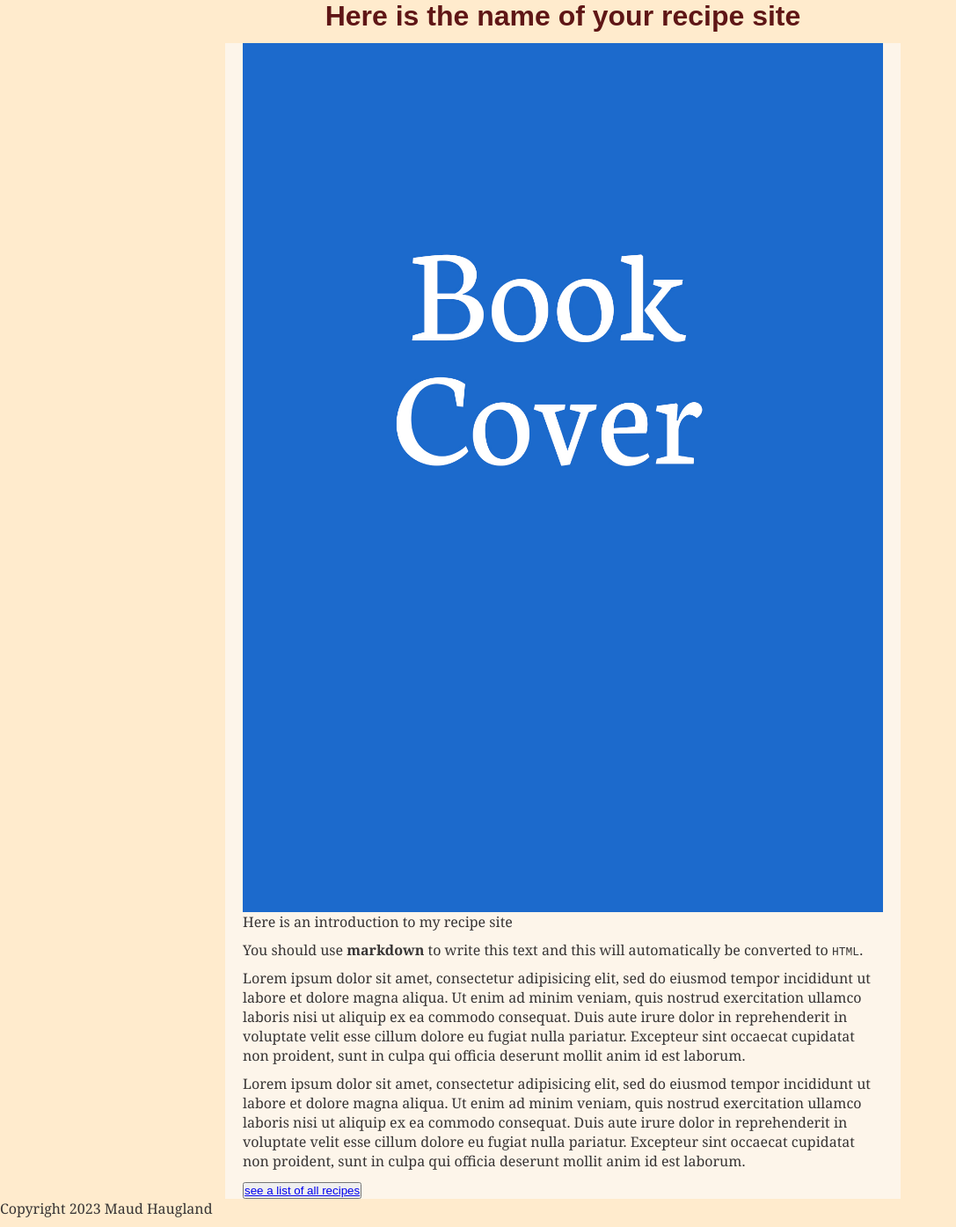
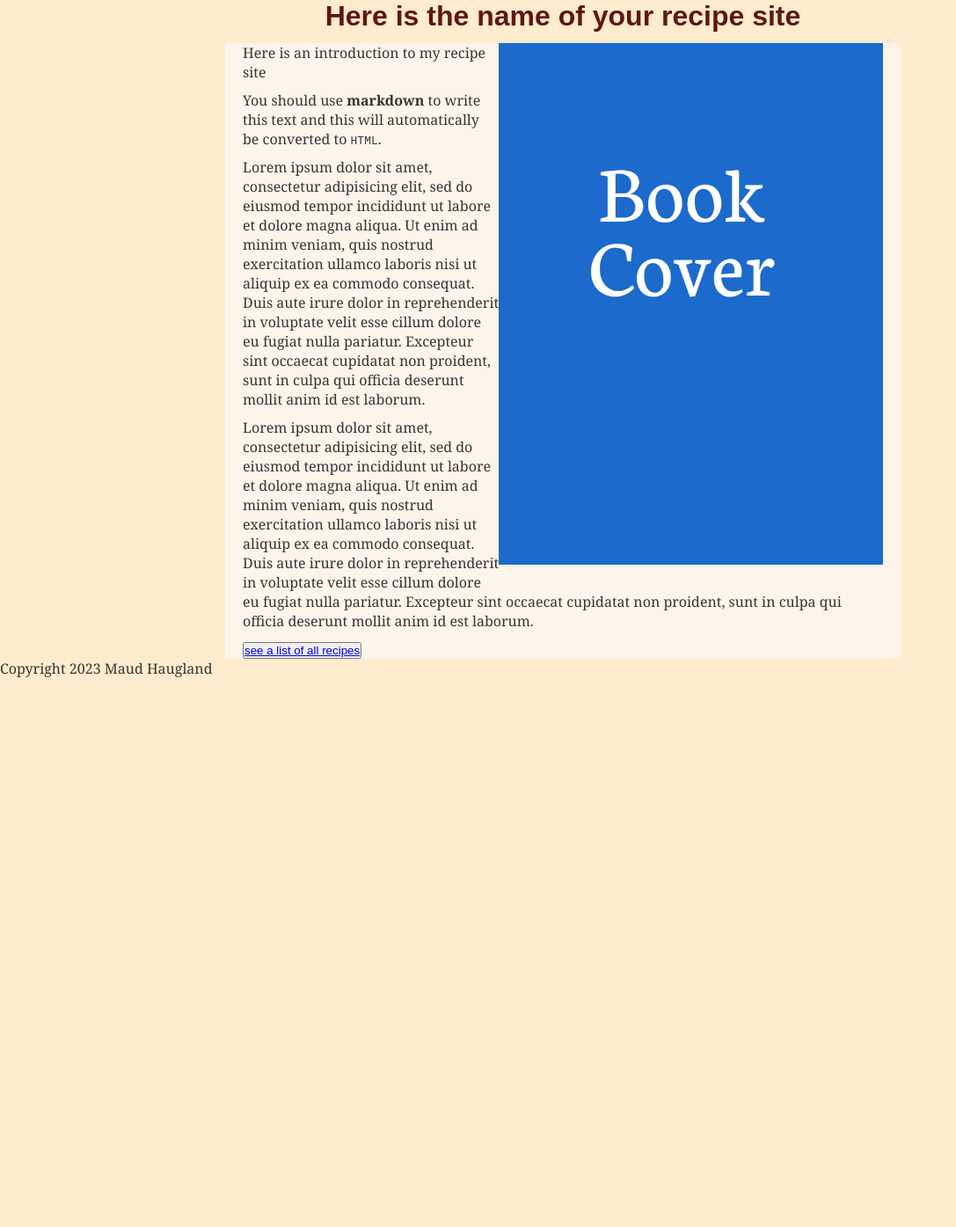
Before and after one commit to maudhaugland/maudsrecipes, a Jekyll site: the page built from home/index.md, in a window 1280 px wide. Shown: the whole page at 88% size, without its empty margins (0-1087 px from the left). Built offline with Jekyll 4.4.1, drawn with Linux system fonts in a browser that asks for light colours; after the commit the page ends 900 px from its top, so only the background shows below that.

Commit message:
Update recipes.css

```diff
--- a/styles/recipes.css
+++ b/styles/recipes.css
@@ -59,9 +59,9 @@ main {
 }
 
 img {
-  width:100%;
+  width:60%;
   float:right;
-  /* margin-bottom: 20px; */
+  margin-bottom: 20px;
 }
 
 .caption {
```
